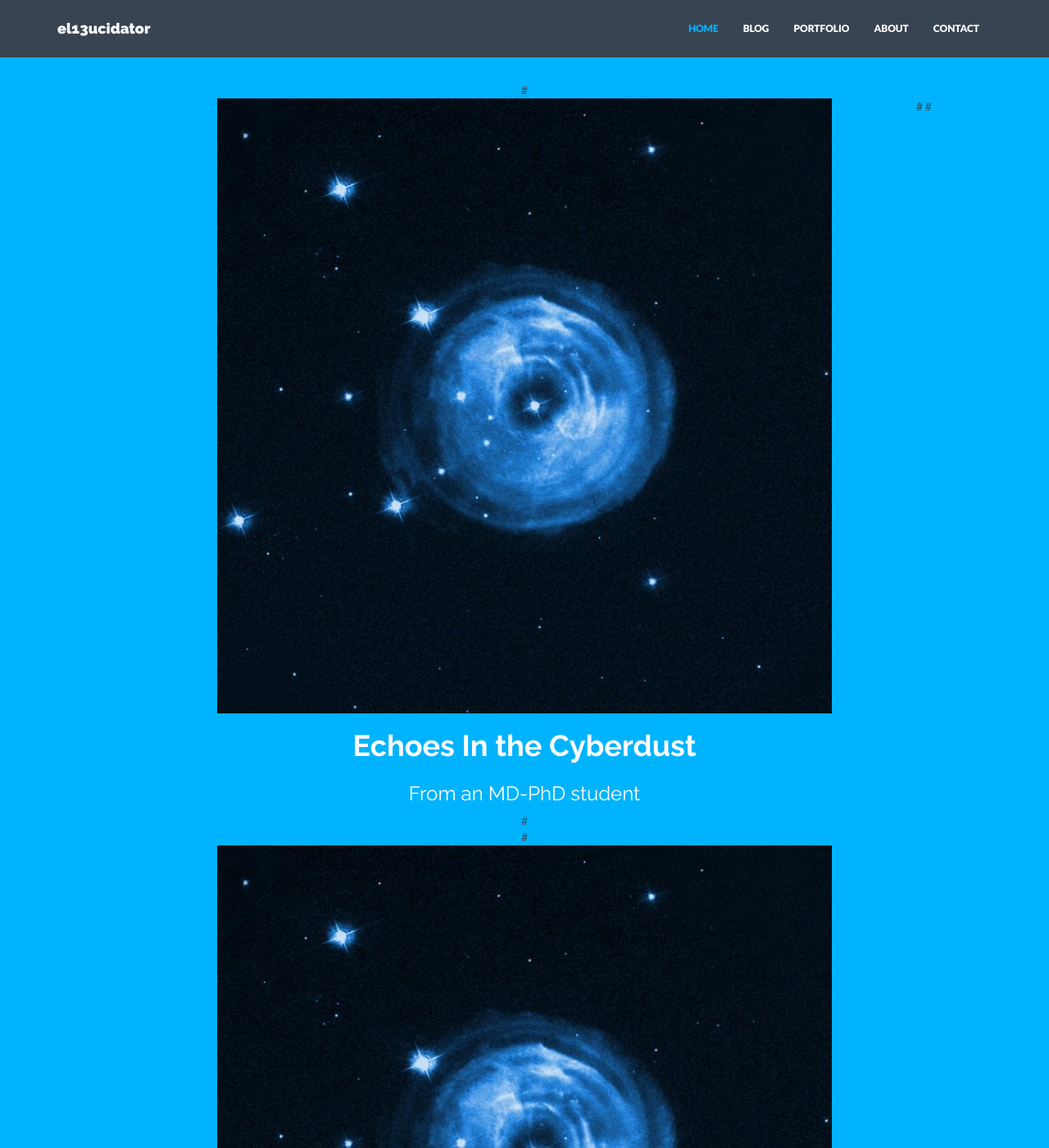
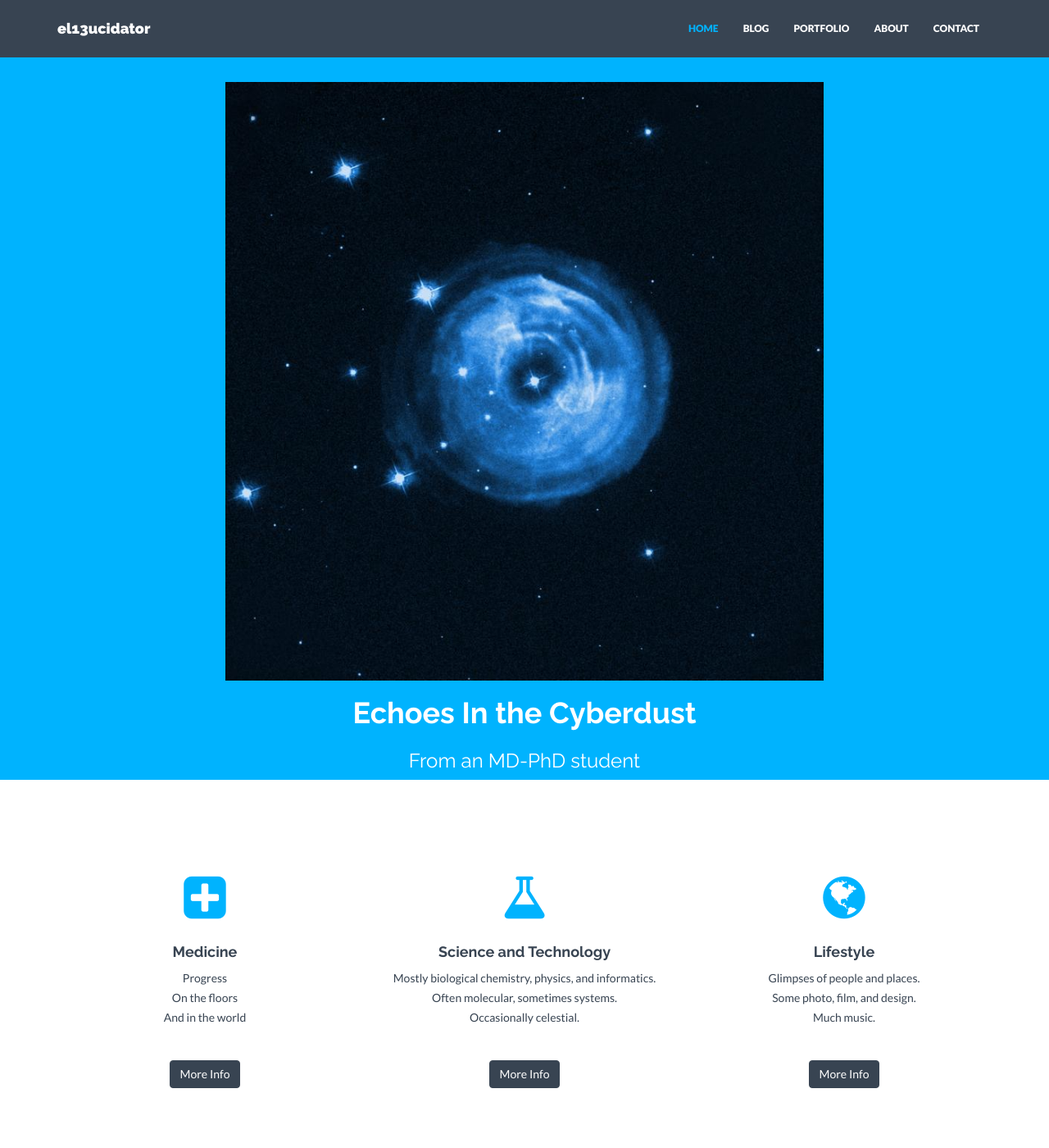
Before and after one commit to el13ucidator/el13ucidator.github.io, a Jekyll site: the page built from index.html, in a window 1280 px wide and 1400 px high. Shown: the whole window at 82% size. Built offline with Jekyll 4.4.1, drawn with Linux system fonts in a browser that asks for light colours; nearby versions of some CDN libraries.

```diff
--- a/_includes/header.html
+++ b/_includes/header.html
@@ -1,20 +1,9 @@
 <div id="headerwrap">
     <div class="container">
-
-
-#        <div class="row">
-            <div class="col-lg-8 col-lg-offset-2">
-
-                       <img src="{{ "/assets/img/header-bg.jpg" | prepend: site.baseurl }}" class="img-responsive">
-
+            <div class="col-lg-8 col-lg-offset-2 himg">
+                      <img src="{{ "/assets/img/header-bg.jpg" | prepend: site.baseurl }}" class="img-responsive">
                 <h1>Echoes In the Cyberdust</h1>
                 <h3>From an MD-PhD student</h3>
-  #          </div>
-   #         <div class="col-lg-8 col-lg-offset-2 himg">
-     #           <img src="{{ "/assets/img/header-bg.jpg" | prepend: site.baseurl }}" class="img-responsive">
-
-
             </div>
-#        </div><!-- /row -->
     </div> <!-- /container -->
 </div><!-- /headerwrap -->
```
